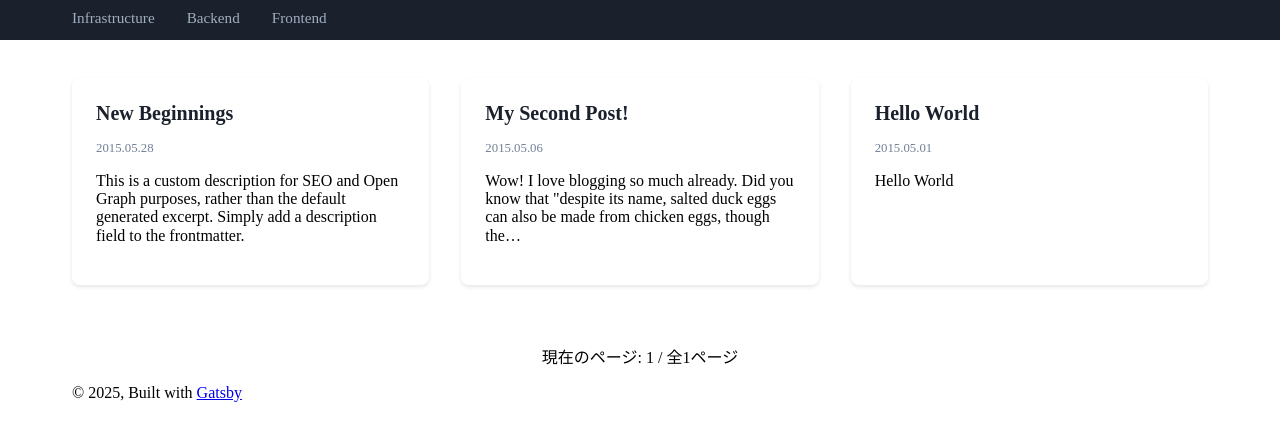
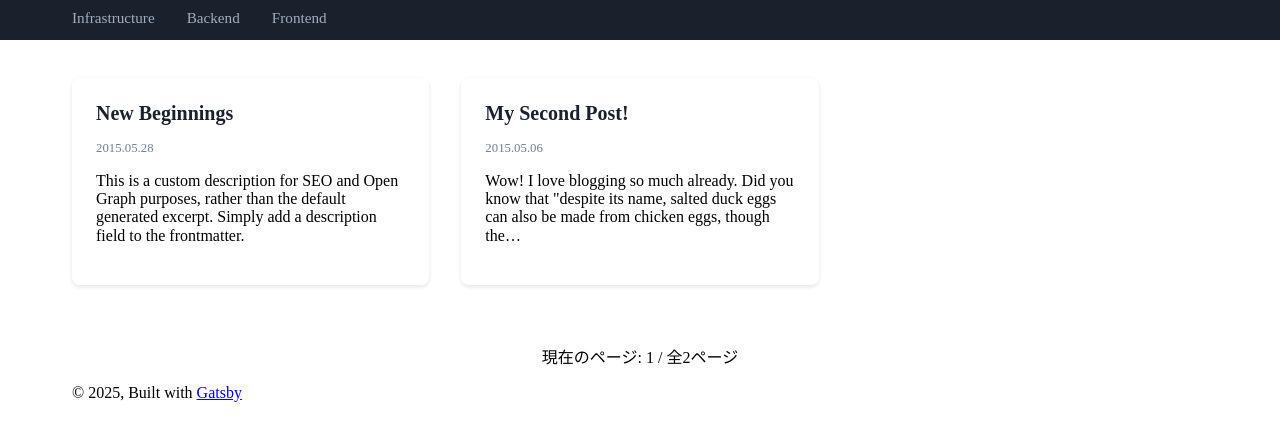
Before and after one commit to geek-teru/my-blog, a Gatsby site in the folder my-blog/: page / in a window 1280 px wide. Shown: the part 74-514 px from the top of the page. Built offline with nearby package versions, Linux system fonts and the light colour scheme; Gatsby itself is replaced by a stand-in of ours; some packages are replaced by stand-ins of ours.

Commit message:
postsPerPageを変更

```diff
--- a/my-blog/src/pages/index.js
+++ b/my-blog/src/pages/index.js
@@ -14,7 +14,7 @@ const BlogIndex = ({ data, location }) => {
   const siteTitle = data.site.siteMetadata?.title || `Title`
   const currentLocation = useLocation()
   const { page = 1 } = queryString.parse(currentLocation.search)
-  const postsPerPage = 10
+  const postsPerPage = 2
   const currentPage = parseInt(page, 10)
   const posts = data.allMarkdownRemark.nodes
   const numPages = Math.ceil(posts.length / postsPerPage)
```
